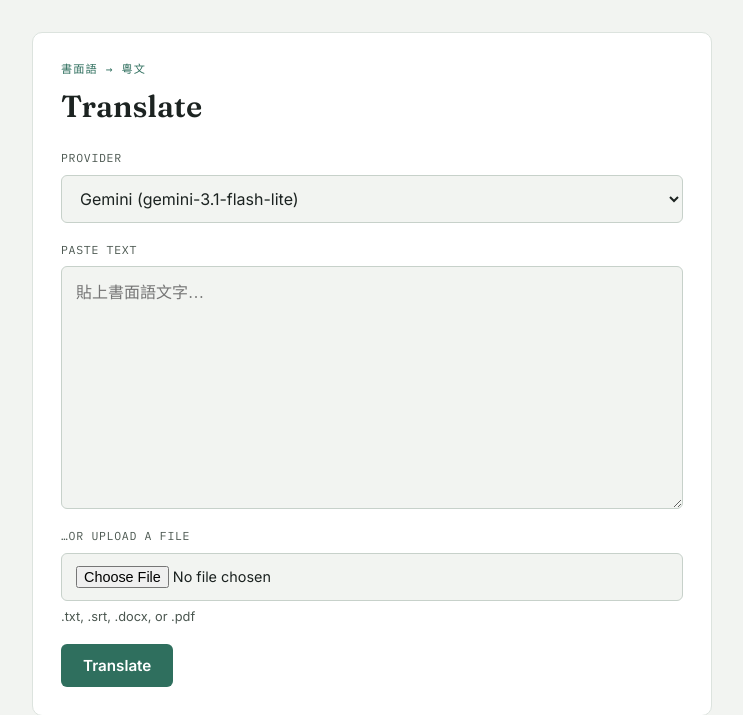
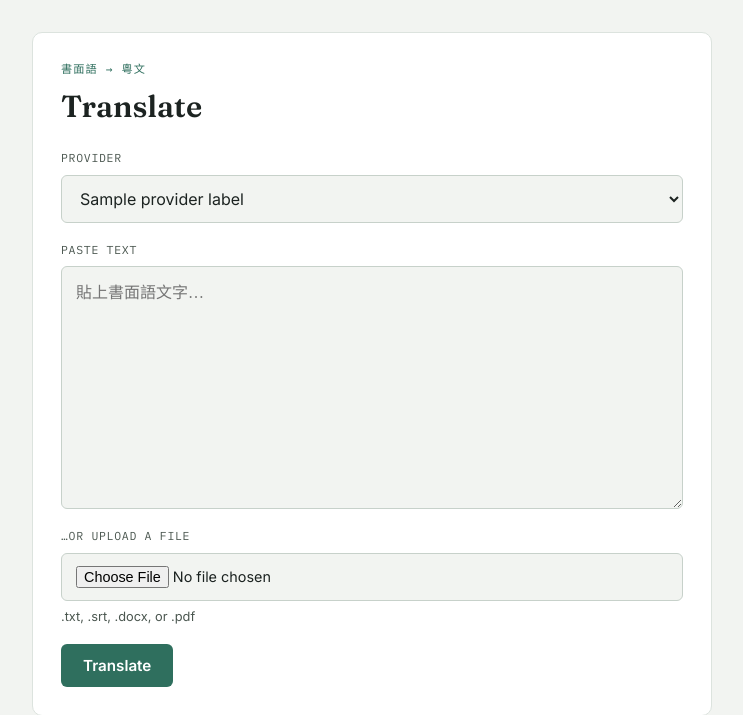
Before and after one commit to sophia-chingyan/Cantonese_Converter, a Flask app: template web/templates/translate.html in a window 1280 px wide. Shown: the top 715 px of the page, without its empty margins (268-1011 px from the left). Run offline with Flask 3, Linux system fonts and the light colour scheme; the template is opened without the code that fills it: most values are stand-ins (such as "Sample title", 1, 10 or a date in 2020); parts of the project's set-up code (start-up, migrations or seed data) failed here and were passed over.

Commit message:
Add files via upload

```diff
--- a/web/templates/translate.html
+++ b/web/templates/translate.html
@@ -13,7 +13,7 @@
     <select id="provider-select" name="provider">
       {% for p in providers %}
       <option value="{{ p }}" {{ 'selected' if p == provider else '' }}>
-        {{ 'Poe (GPT-5.6-Luna)' if p == 'poe' else 'Gemini (gemini-3.1-flash-lite)' }}
+        {{ provider_labels[p] }}
       </option>
       {% endfor %}
     </select>
```
